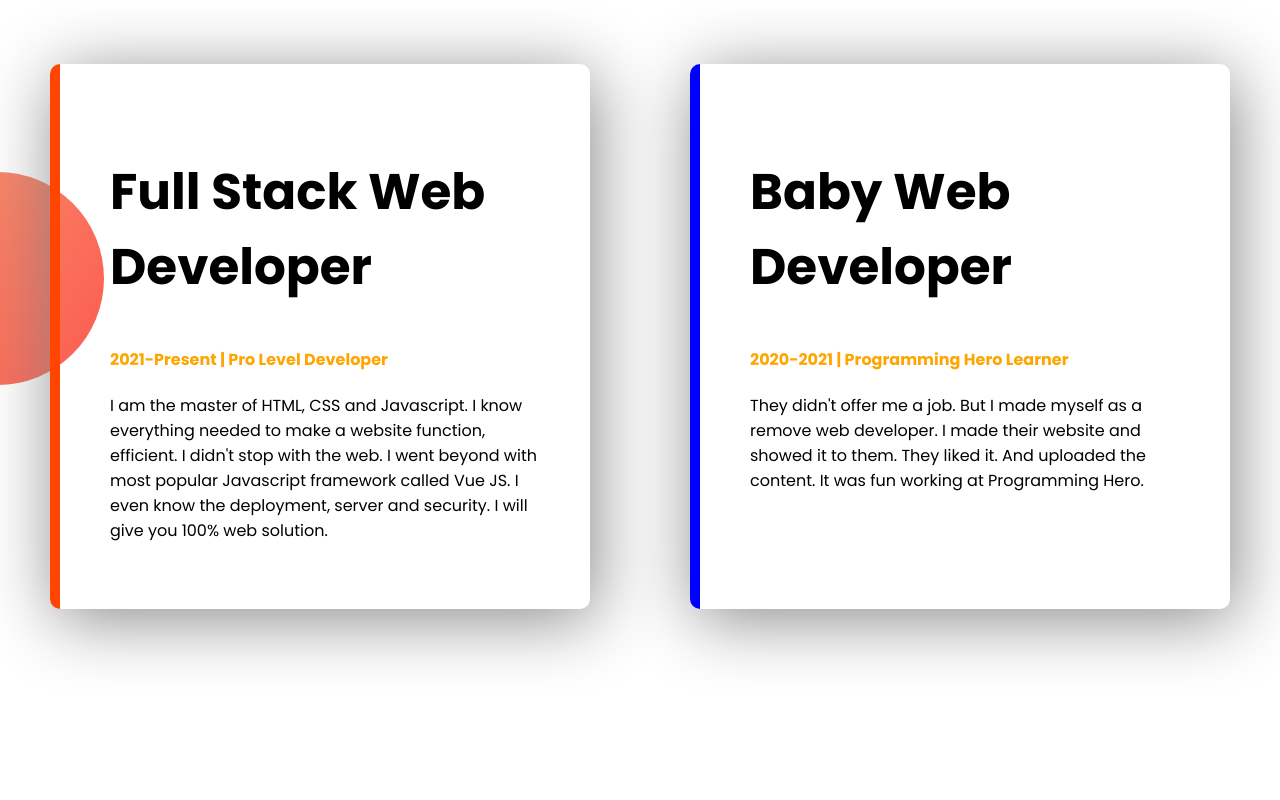
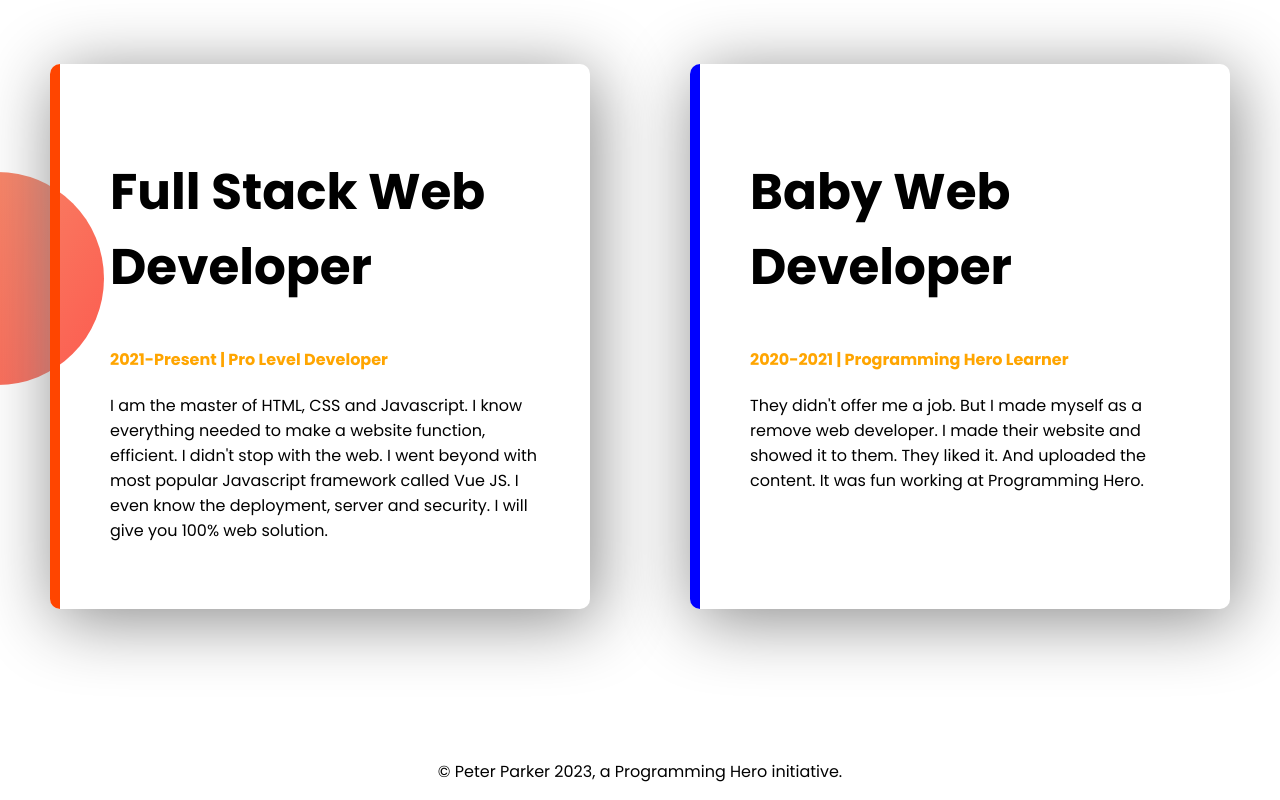
Before and after one commit to sakib01773/Developer-protfolio, a plain HTML site: page index.html in a window 1280 px wide. Shown: the part 1791-2591 px from the top of the page. Before the commit the page ends 2550 px from the top, so only its background shows below. Drawn offline with Linux system fonts and the light colour scheme.

Commit message:
Footer added finish project

```diff
--- a/index.html
+++ b/index.html
@@ -64,5 +64,11 @@
             </div>
         </div>
     </section>
+
+    <section class="footer-section">
+        <footer>
+            <p>© Peter Parker 2023, a Programming Hero initiative.</p>
+        </footer>
+    </section>
 </body>
 </html>
--- a/style.css
+++ b/style.css
@@ -40,6 +40,7 @@ span{
     padding: 10px 30px;
     color: white;
     font-weight: 700;
+    border-radius: 10px;
   }
 
   section{
@@ -75,3 +76,9 @@ span{
       border-left: 10px solid blue;
       border-radius: 10px;
   }
+  footer p{
+      text-align: center;
+  }
+  .footer-section{
+      margin-bottom: 10px;
+  }
```
